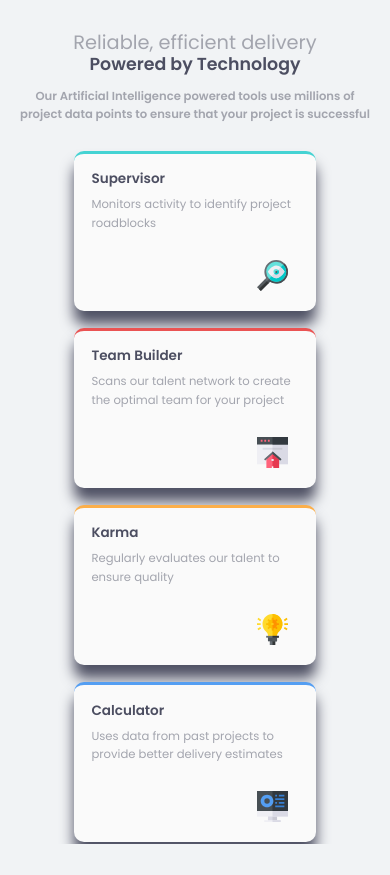
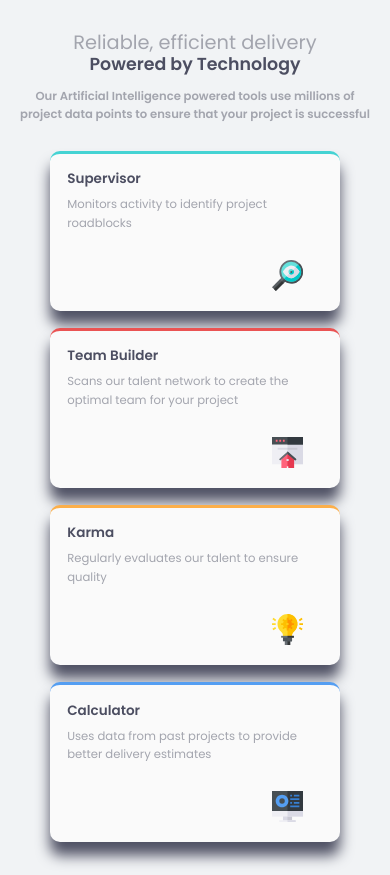
Before and after one commit to sabbircoder07/Four-card-feature-section, a plain HTML site: page index.html in a window 390 px wide. Before the commit the page ends 844 px from the top, so only its background shows below. Drawn offline with Linux system fonts and the light colour scheme.

Commit message:
Update style.css

```diff
--- a/css/style.css
+++ b/css/style.css
@@ -174,6 +174,9 @@ body {
   html {
     font-size: 60.5%;
   }
+  body {
+    margin-bottom: 3.2rem;
+  }
   .container {
     width: 90%;
   }
@@ -191,4 +194,7 @@ body {
   .card-details-information {
     flex-direction: column;
   }
+  .card {
+    width: 30rem;
+  }
 }
```
